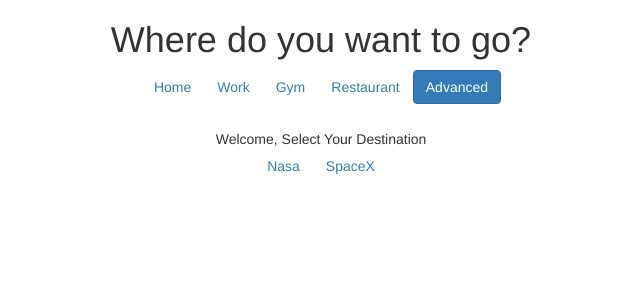
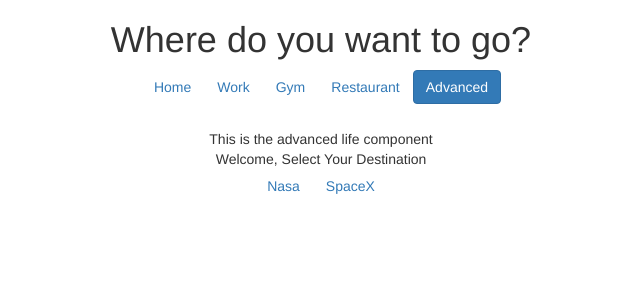
Before and after one commit to TanveerSehgal/angular-router-advanced, an Angular app: page /advanced in a window 1280 px wide. Shown: the top 300 px of the page, without its empty margins (319-959 px from the left). Built offline with nearby package versions, Linux system fonts and the light colour scheme.

Commit message:
Add nested routing example

```diff
--- /dev/null
+++ b/src/app/advanced-life/advanced-life.component.html
@@ -0,0 +1,3 @@
+<div>This is the advanced life component</div>
+
+<router-outlet></router-outlet>
--- a/src/app/advanced-life/advanced-life.routes.ts
+++ b/src/app/advanced-life/advanced-life.routes.ts
@@ -3,9 +3,11 @@ import {RouterModule} from '@angular/router';
 import {NasaComponent} from './nasa.component';
 import {SpaceXComponent} from './space-x.component';
 import {WelcomeComponent} from './welcome.component';
+import {AdvancedLifeComponent} from "./advanced-life.component";
 
 const routes = [{
     path: 'advanced',
+    component: AdvancedLifeComponent,
     children: [
         {path: '', component: WelcomeComponent},
         {path: 'nasa', component: NasaComponent},
```
Also changed, not shown: src/app/advanced-life/advanced-life.component.ts (added, +7 -0 lines), src/app/advanced-life/advanced-life.module.ts (+5 -2 lines).
